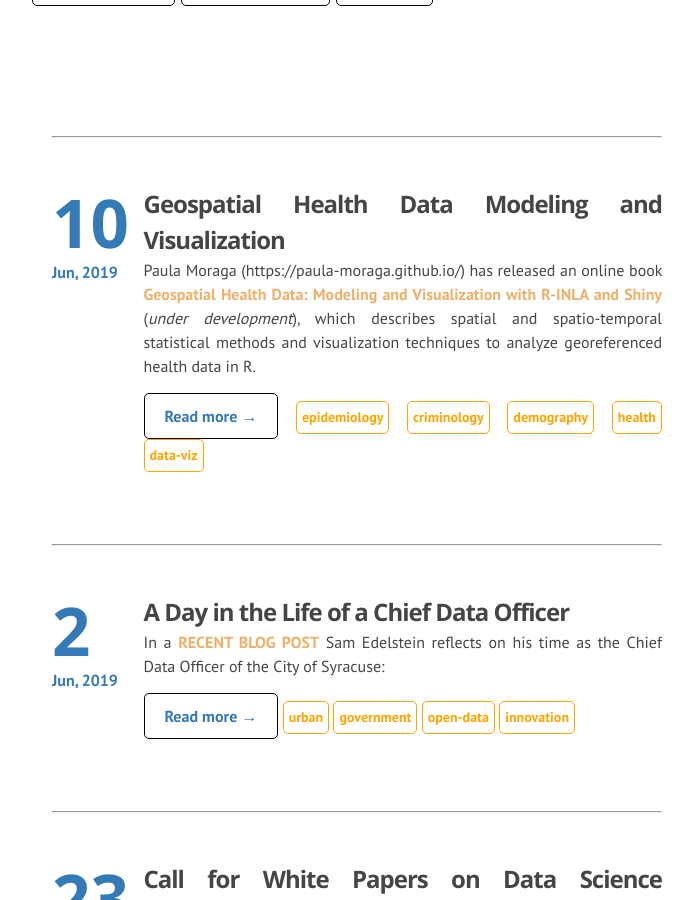
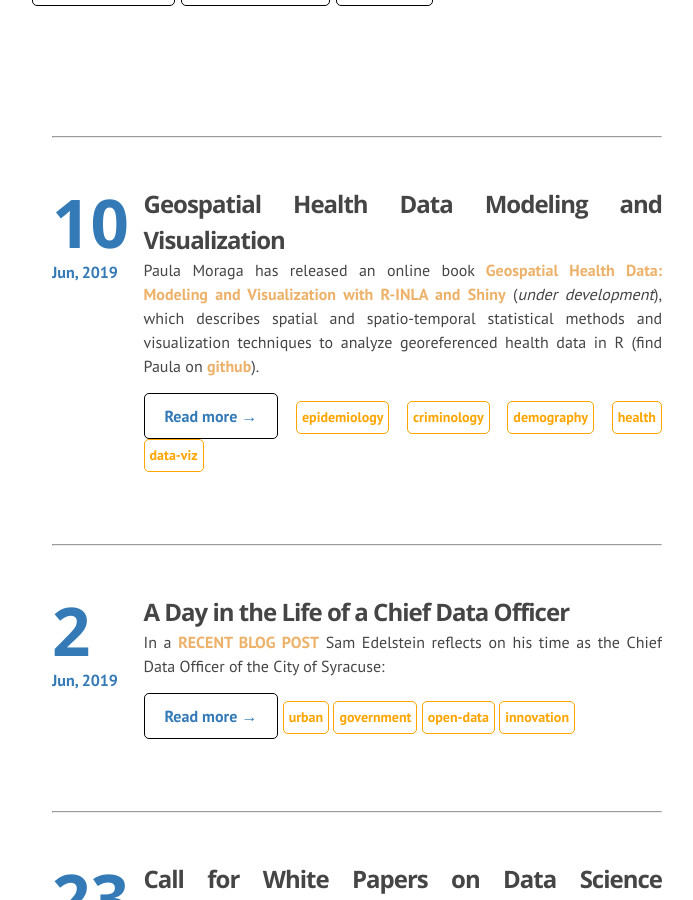
Before and after one commit to DS4PS/ds4ps.github.io, a Jekyll site: the page built from index.md, in a window 1280 px wide and 900 px high, scrolled down 1586 px. Shown: the whole window, without its empty margins (298-991 px from the left). Built offline with Jekyll 4.4.1, drawn with Linux system fonts in a browser that asks for light colours; nearby versions of some CDN libraries; library files that are not in the unit come from our copies.

Commit message:
Update 2019-06-10-geospatial-health-data-book.md

```diff
--- a/_posts/2019-06-10-geospatial-health-data-book.md
+++ b/_posts/2019-06-10-geospatial-health-data-book.md
@@ -5,10 +5,9 @@ tags: [epidemiology, criminology, demography, health, data-viz]
 author: Oleksiy Anokhin
 ---
 
-Paula Moraga (https://paula-moraga.github.io/) has released an online book
+Paula Moraga has released an online book
 [**Geospatial Health Data: Modeling and Visualization with R-INLA and Shiny**](https://paula-moraga.github.io/book-geospatial/index.html)
-(_under development_),
-which describes spatial and spatio-temporal statistical methods and visualization techniques to analyze georeferenced health data in R.
+(_under development_), which describes spatial and spatio-temporal statistical methods and visualization techniques to analyze georeferenced health data in R (find Paula on [github](https://paula-moraga.github.io/)).
 
 [![](https://paula-moraga.github.io/book-geospatial/img/bbimg.png)](https://paula-moraga.github.io/book-geospatial/index.html)
 
```
